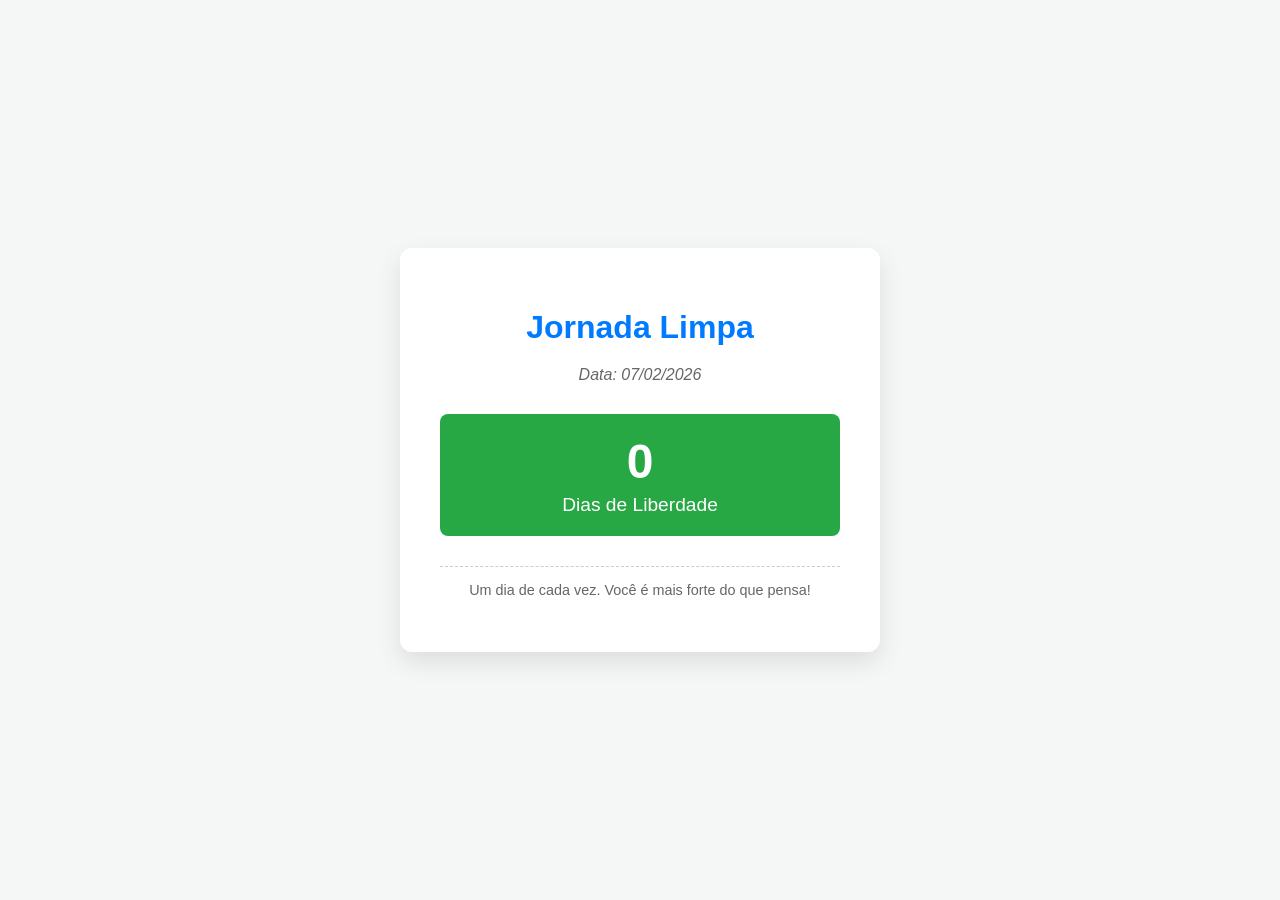
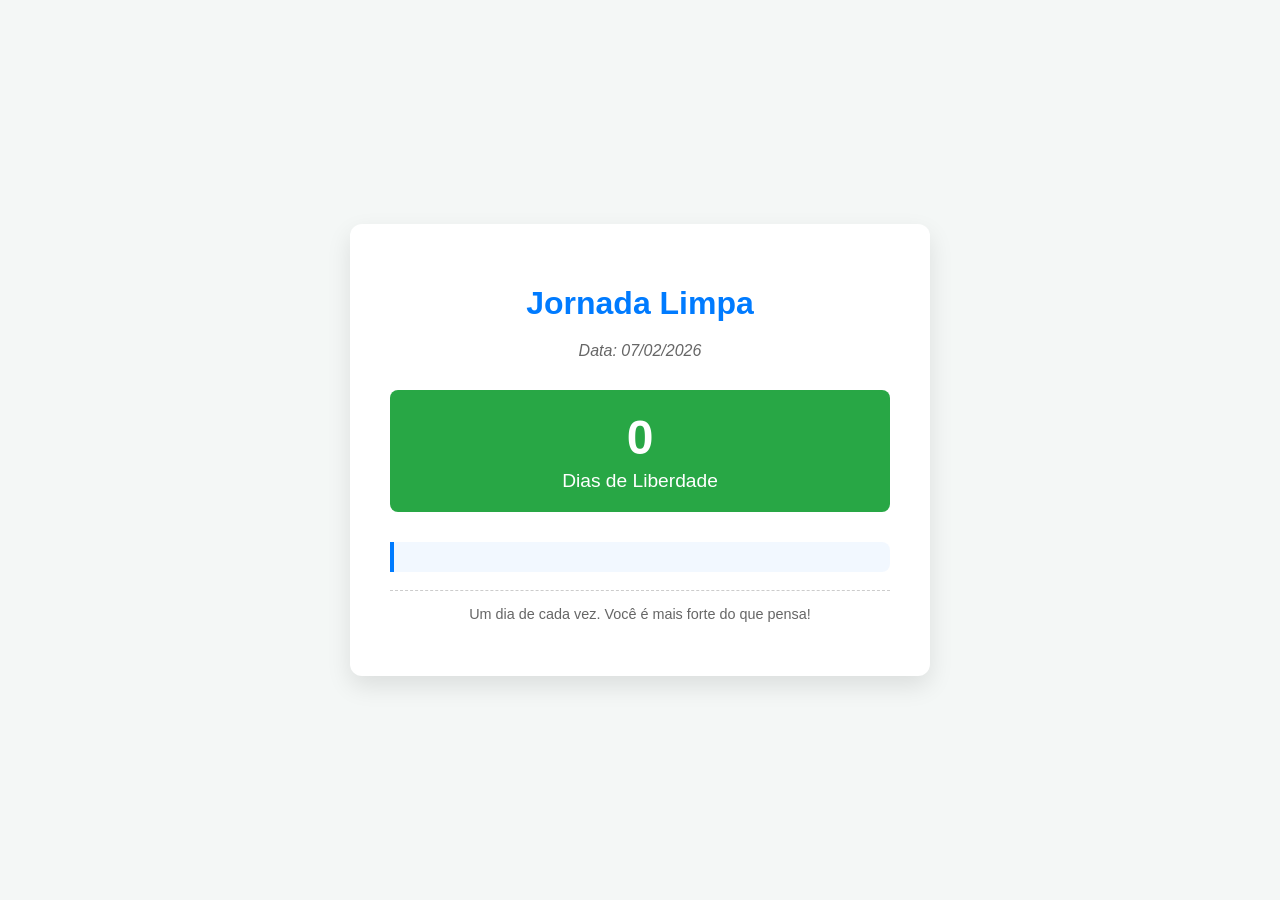

feat: tratando informacoes

--- a/jornada/assets/css/style.css
+++ b/jornada/assets/css/style.css
@@ -37,7 +37,7 @@ body {
   padding: 40px;
   border-radius: 12px;
   box-shadow: var(--shadow);
-  max-width: 400px;
+  max-width: 500px;
   width: 90%;
   transition: background-color 0.3s, box-shadow 0.3s;
 }
@@ -94,9 +94,20 @@ h1 {
 }
 
 #mensagem {
-  font-size: 1.1em;
-  color: var(--accent-red);
-  font-weight: 600;
+  font-size: 1.1rem;
+  color: var(--text-primary);
+  font-weight: 500;
+  line-height: 1.5;
+  /* Melhora a legibilidade */
+  margin-top: 20px;
+  padding: 15px;
+  border-left: 4px solid var(--accent-blue);
+  /* Um toque de design */
+  background: rgba(0, 123, 255, 0.05);
+  /* Fundo suave */
+  border-radius: 0 8px 8px 0;
+  text-align: left;
+  /* Alinhamento mais profissional */
 }
 
 .slogan {
@@ -132,5 +143,29 @@ h1 {
     --text-secondary: #aaa;
     --border: #444;
     --shadow: 0 10px 25px rgba(0, 0, 0, 0.5);
+  }
+}
+
+.recompensas {
+  display: flex;
+  flex-wrap: wrap;
+  justify-content: center;
+  gap: 8px;
+  margin-top: 20px;
+  max-width: 400px;
+}
+
+.item-recompensa {
+  font-size: 1.5rem;
+  animation: pop 0.5s cubic-bezier(0.175, 0.885, 0.32, 1.275);
+}
+
+@keyframes pop {
+  0% {
+    transform: scale(0);
+  }
+
+  100% {
+    transform: scale(1);
   }
 }
